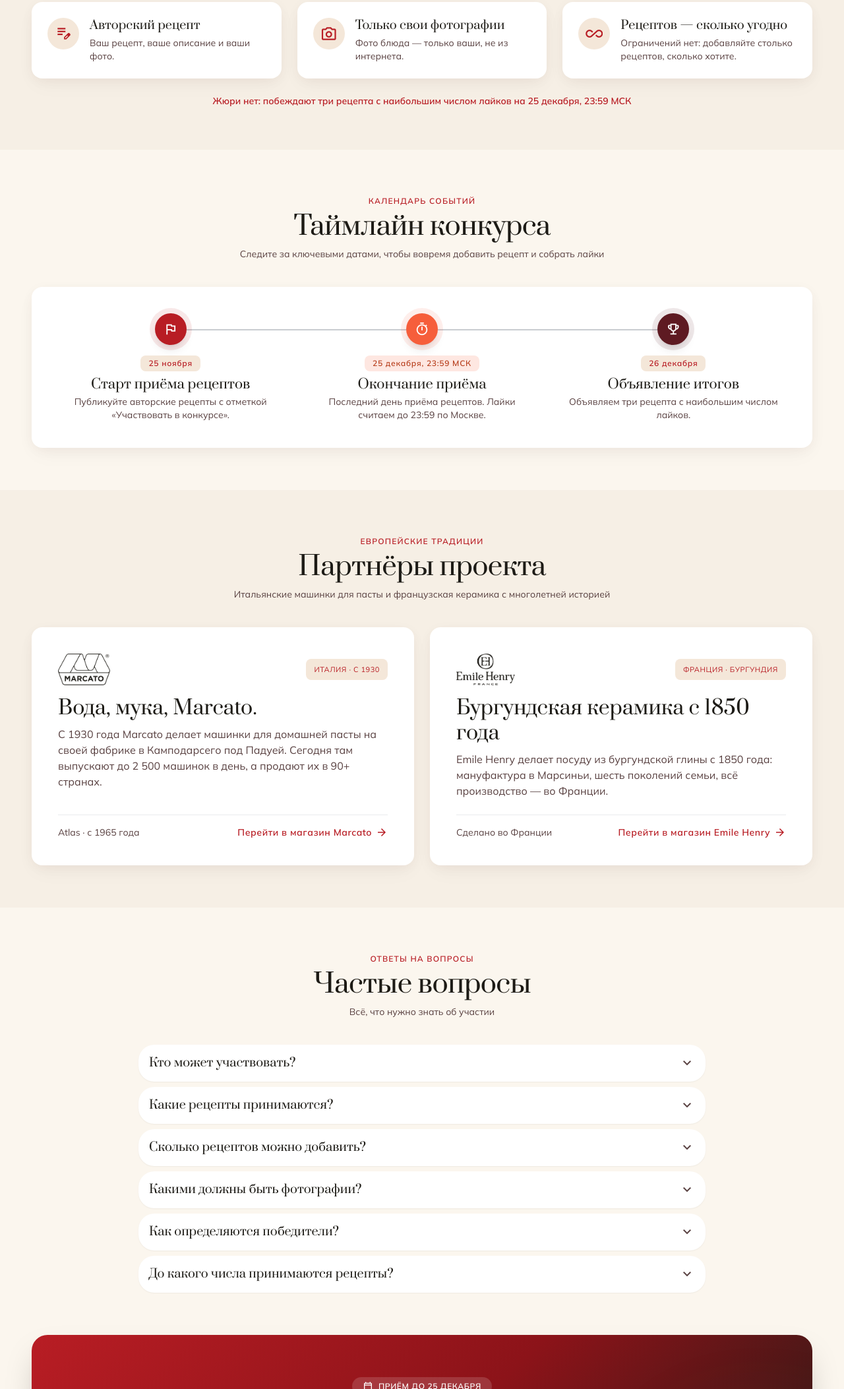
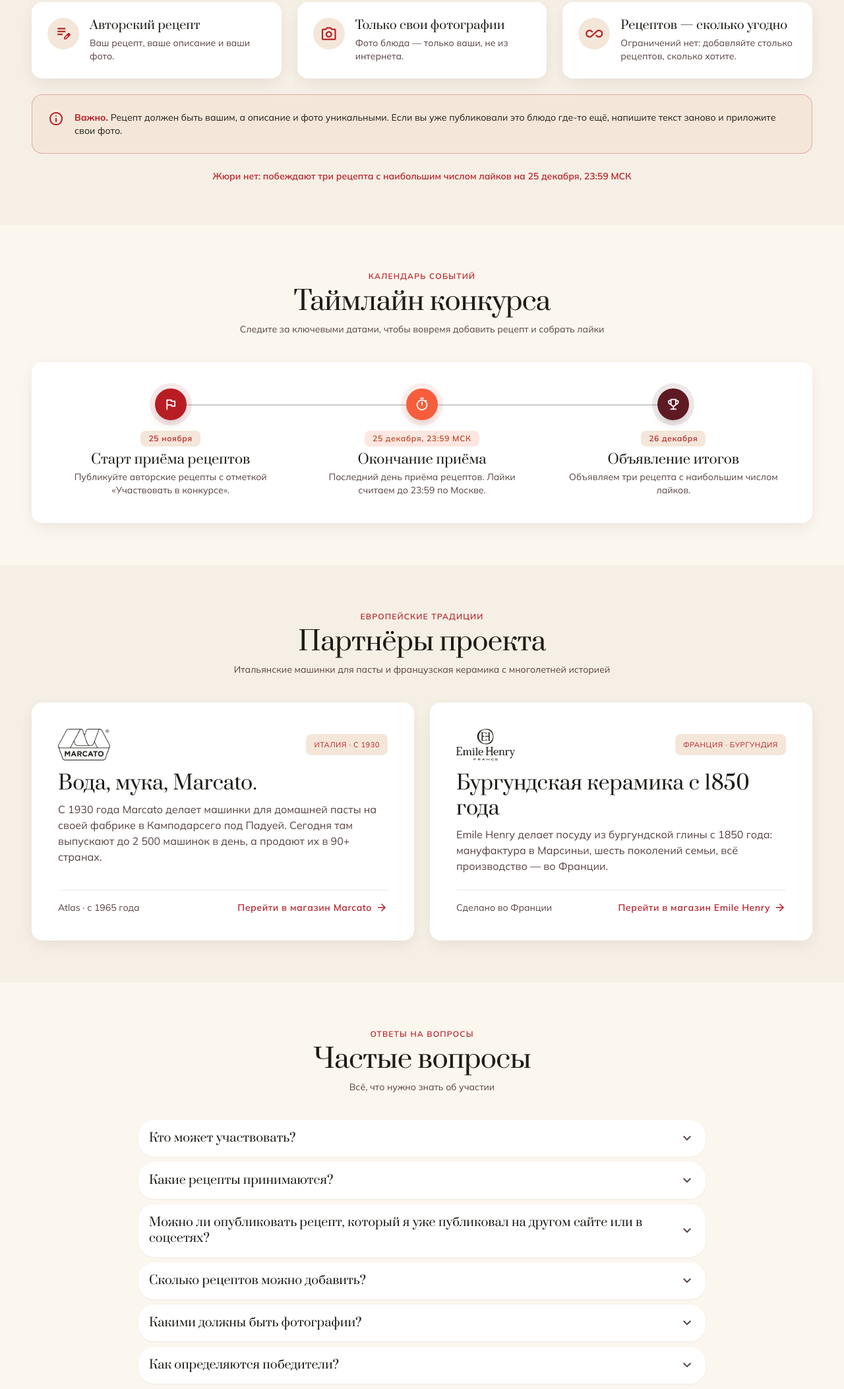
Before and after one commit to korenewdima-code/konkurs_3, a website built with Vite: page index.html in a window 1280 px wide. Shown: the part 4375-6481 px from the top of the page at 66% size. Built offline with nearby package versions, Linux system fonts and the light colour scheme.

Commit message:
Add 'Important' note and FAQ on previously published recipes
Co-Authored-By: Claude Opus 5.5 <noreply@anthropic.com>

```diff
--- a/index.html
+++ b/index.html
@@ -60,7 +60,7 @@
       onload="this.media='all'"
     />
     <link
-      href="https://fonts.googleapis.com/css2?family=Material+Symbols+Outlined:opsz,wght,FILL,GRAD@20..24,400,0..1,0&icon_names=add_circle,all_inclusive,arrow_forward,auto_awesome,calendar_today,check_circle,chevron_left,chevron_right,close,edit_note,emoji_events,expand_more,favorite,flag,fullscreen,login,menu,military_tech,photo_camera,post_add,restaurant_menu,south,swipe,timer,verified,workspace_premium&display=block"
+      href="https://fonts.googleapis.com/css2?family=Material+Symbols+Outlined:opsz,wght,FILL,GRAD@20..24,400,0..1,0&icon_names=add_circle,all_inclusive,arrow_forward,auto_awesome,calendar_today,check_circle,chevron_left,chevron_right,close,edit_note,emoji_events,expand_more,favorite,flag,fullscreen,info,login,menu,military_tech,photo_camera,post_add,restaurant_menu,south,swipe,timer,verified,workspace_premium&display=block"
       rel="stylesheet"
       media="print"
       onload="this.media='all'"
@@ -522,6 +522,10 @@
               </div>
             </div>
           </div>
+          <div class="mt-gutter flex items-start gap-space-md rounded-2xl border border-ruby/30 bg-biscuit p-space-lg" role="note">
+            <span class="material-symbols-outlined text-[24px] text-ruby" aria-hidden="true">info</span>
+            <p class="font-body-sm text-body-sm text-ink-dark"><strong class="font-bold text-ruby">Важно.</strong> Рецепт должен быть вашим, а описание и фото уникальными. Если вы уже публиковали это блюдо где-то ещё, напишите текст заново и приложите свои фото.</p>
+          </div>
           <p class="mt-space-lg text-center font-body-sm text-body-sm font-semibold text-ruby">Жюри нет: побеждают три рецепта с наибольшим числом лайков на 25 декабря, 23:59&nbsp;МСК</p>
         </div>
       </section>
@@ -633,6 +637,12 @@
                 <span>Какие рецепты принимаются?</span><span class="material-symbols-outlined rot-open text-on-surface-variant transition-transform duration-300" aria-hidden="true">expand_more</span>
               </summary>
               <div class="px-space-md pb-space-md font-body-sm text-body-sm text-on-surface-variant"><p>Любые, тема не ограничена. Главное, чтобы рецепт был вашим, а описание и фото уникальными, не скопированными с других сайтов.</p></div>
+            </details>
+            <details class="faq group rounded-xl bg-surface-pure shadow-sm" data-faq="7">
+              <summary class="flex cursor-pointer items-center justify-between gap-4 p-space-md font-headline-sm text-[18px] text-ink-dark transition-colors hover:text-ruby">
+                <span>Можно ли опубликовать рецепт, который я уже публиковал на другом сайте или в соцсетях?</span><span class="material-symbols-outlined rot-open text-on-surface-variant transition-transform duration-300" aria-hidden="true">expand_more</span>
+              </summary>
+              <div class="px-space-md pb-space-md font-body-sm text-body-sm text-on-surface-variant"><p>Можно, если вы автор. Описание напишите заново, фото приложите свои. Тексты и фото, скопированные с других сайтов или из соцсетей, не принимаются.</p></div>
             </details>
             <details class="faq group rounded-xl bg-surface-pure shadow-sm" data-faq="3">
               <summary class="flex cursor-pointer items-center justify-between gap-4 p-space-md font-headline-sm text-[18px] text-ink-dark transition-colors hover:text-ruby">
```
